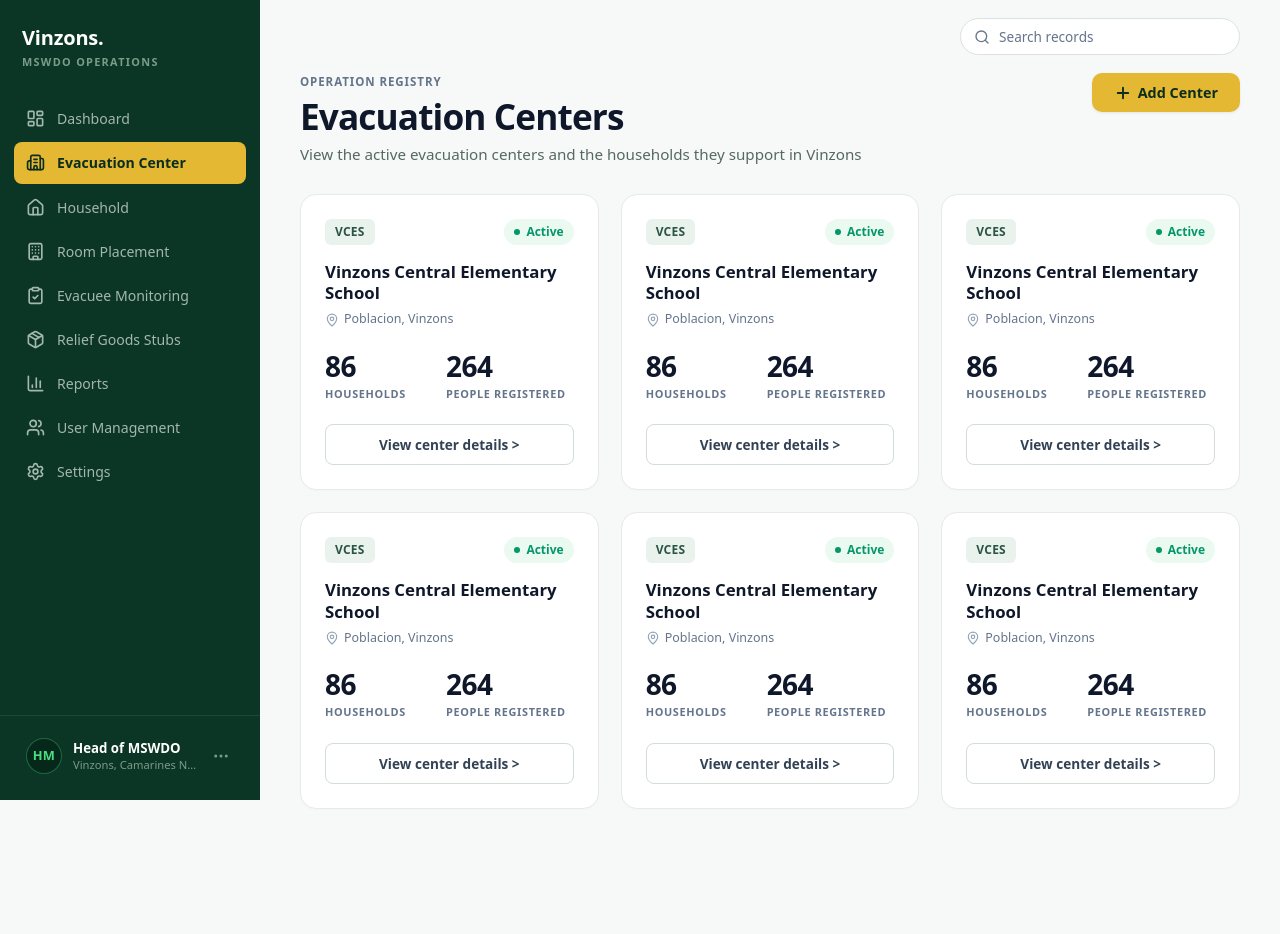
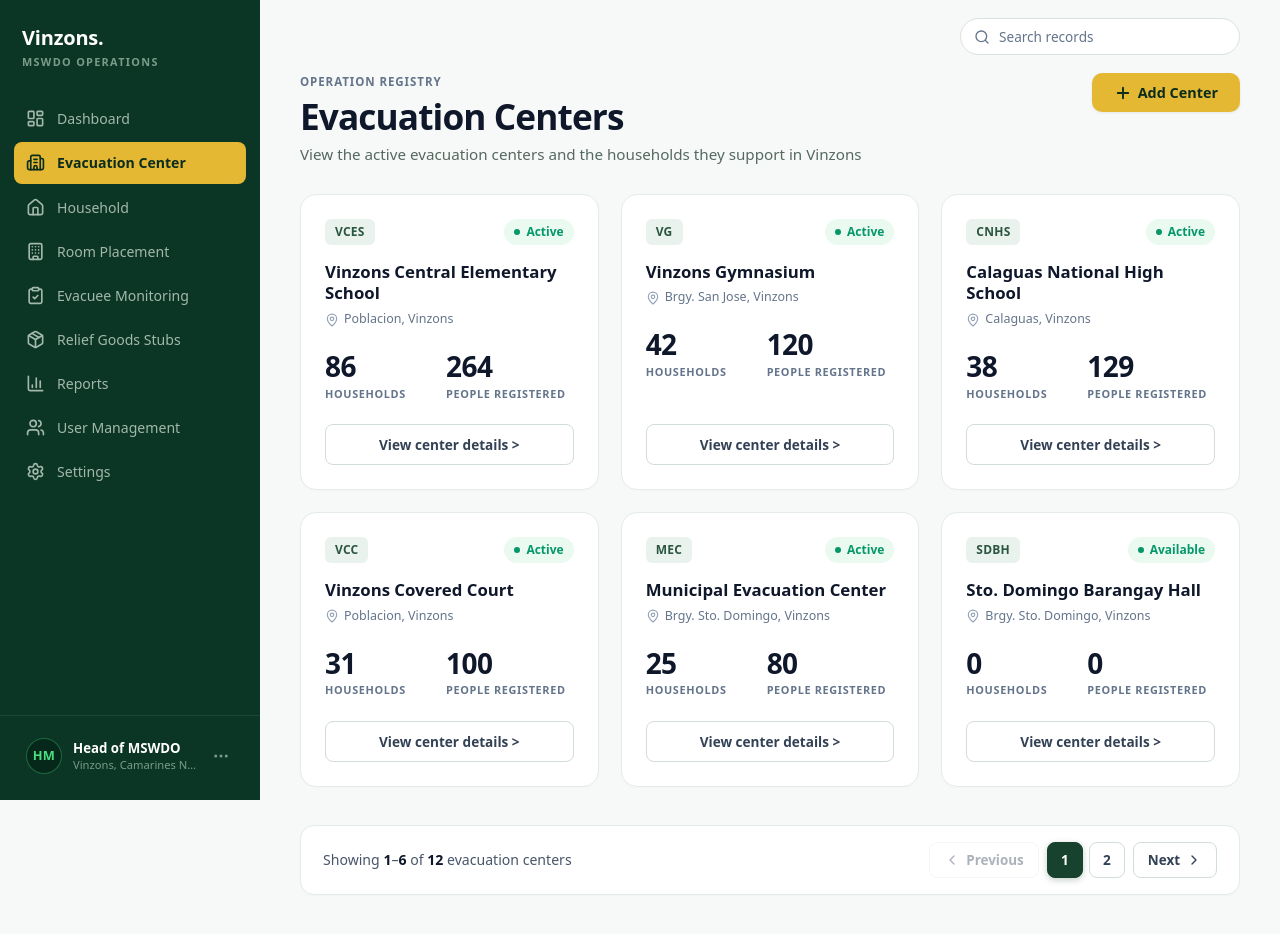
Before and after one commit to shironxiao/mswdo-vinzons, a React (Vite) app: page /admin/evacuation-center in a window 1280 px wide. Before the commit the page ends 849 px from the top, so only its background shows below. Built offline with nearby package versions, Linux system fonts and the light colour scheme.

Commit message:
pagiantion in admin adn mobile

```diff
--- a/src/pages/Admin/EvacuationCenter.css
+++ b/src/pages/Admin/EvacuationCenter.css
@@ -348,4 +348,103 @@
   .vin-centers-grid {
     grid-template-columns: 1fr;
   }
+  .vin-admin-pagination {
+    flex-direction: column;
+    align-items: center;
+    gap: 12px;
+  }
 }
+
+/* ==========================================================
+   Admin Evacuation Center Pagination
+   ========================================================== */
+.vin-admin-pagination {
+  display: flex;
+  align-items: center;
+  justify-content: space-between;
+  padding: 16px 22px;
+  background: #ffffff;
+  border: 1px solid #e5ebe7;
+  border-radius: 14px;
+  box-shadow: 0 1px 3px rgba(0, 0, 0, 0.02);
+  margin-top: 10px;
+}
+
+.vin-pagination-info {
+  font-size: 0.88rem;
+  color: #475569;
+}
+
+.vin-pagination-info strong {
+  color: #0f172a;
+  font-weight: 700;
+}
+
+.vin-pagination-btns {
+  display: flex;
+  align-items: center;
+  gap: 8px;
+}
+
+.vin-page-nav-btn {
+  display: inline-flex;
+  align-items: center;
+  gap: 6px;
+  height: 36px;
+  padding: 0 14px;
+  border-radius: 8px;
+  border: 1.5px solid #d2ddd6;
+  background: #ffffff;
+  color: #334155;
+  font-size: 0.84rem;
+  font-weight: 600;
+  cursor: pointer;
+  transition: all 0.15s ease;
+}
+
+.vin-page-nav-btn:hover:not(:disabled) {
+  background: #f8fafc;
+  border-color: #0b3524;
+  color: #0b3524;
+}
+
+.vin-page-nav-btn:disabled {
+  opacity: 0.4;
+  cursor: not-allowed;
+  border-color: #e2e8f0;
+}
+
+.vin-page-numbers {
+  display: flex;
+  align-items: center;
+  gap: 6px;
+}
+
+.vin-page-num-btn {
+  display: inline-flex;
+  align-items: center;
+  justify-content: center;
+  min-width: 36px;
+  height: 36px;
+  padding: 0 8px;
+  border-radius: 8px;
+  border: 1.5px solid #d2ddd6;
+  background: #ffffff;
+  color: #334155;
+  font-size: 0.85rem;
+  font-weight: 700;
+  cursor: pointer;
+  transition: all 0.15s ease;
+}
+
+.vin-page-num-btn:hover:not(.active) {
+  background: #f1f5f9;
+  border-color: #cbd5e1;
+}
+
+.vin-page-num-btn.active {
+  background: #17422d;
+  color: #ffffff;
+  border-color: #17422d;
+  box-shadow: 0 2px 6px rgba(23, 66, 45, 0.25);
+}
--- a/src/pages/Admin/EvacuationCenter.jsx
+++ b/src/pages/Admin/EvacuationCenter.jsx
@@ -1,5 +1,5 @@
 import { useState } from 'react';
-import { MapPin, Plus, X } from 'lucide-react';
+import { MapPin, Plus, X, ChevronLeft, ChevronRight } from 'lucide-react';
 import './EvacuationCenter.css';
 
 const INITIAL_CENTERS = [
@@ -14,53 +14,110 @@ const INITIAL_CENTERS = [
   },
   {
     id: 2,
-    code: 'VCES',
-    name: 'Vinzons Central Elementary School',
-    location: 'Poblacion, Vinzons',
-    households: 86,
-    peopleRegistered: 264,
+    code: 'VG',
+    name: 'Vinzons Gymnasium',
+    location: 'Brgy. San Jose, Vinzons',
+    households: 42,
+    peopleRegistered: 120,
     status: 'Active',
   },
   {
     id: 3,
-    code: 'VCES',
-    name: 'Vinzons Central Elementary School',
-    location: 'Poblacion, Vinzons',
-    households: 86,
-    peopleRegistered: 264,
+    code: 'CNHS',
+    name: 'Calaguas National High School',
+    location: 'Calaguas, Vinzons',
+    households: 38,
+    peopleRegistered: 129,
     status: 'Active',
   },
   {
     id: 4,
-    code: 'VCES',
-    name: 'Vinzons Central Elementary School',
+    code: 'VCC',
+    name: 'Vinzons Covered Court',
     location: 'Poblacion, Vinzons',
-    households: 86,
-    peopleRegistered: 264,
+    households: 31,
+    peopleRegistered: 100,
     status: 'Active',
   },
   {
     id: 5,
-    code: 'VCES',
-    name: 'Vinzons Central Elementary School',
-    location: 'Poblacion, Vinzons',
-    households: 86,
-    peopleRegistered: 264,
+    code: 'MEC',
+    name: 'Municipal Evacuation Center',
+    location: 'Brgy. Sto. Domingo, Vinzons',
+    households: 25,
+    peopleRegistered: 80,
     status: 'Active',
   },
   {
     id: 6,
-    code: 'VCES',
-    name: 'Vinzons Central Elementary School',
-    location: 'Poblacion, Vinzons',
-    households: 86,
-    peopleRegistered: 264,
+    code: 'SDBH',
+    name: 'Sto. Domingo Barangay Hall',
+    location: 'Brgy. Sto. Domingo, Vinzons',
+    households: 0,
+    peopleRegistered: 0,
+    status: 'Available',
+  },
+  {
+    id: 7,
+    code: 'MES',
+    name: 'Matango Elementary School',
+    location: 'Brgy. Matango, Vinzons',
+    households: 18,
+    peopleRegistered: 54,
     status: 'Active',
+  },
+  {
+    id: 8,
+    code: 'ANHS',
+    name: 'Aguit-it National High School',
+    location: 'Brgy. Aguit-it, Vinzons',
+    households: 14,
+    peopleRegistered: 48,
+    status: 'Active',
+  },
+  {
+    id: 9,
+    code: 'BES',
+    name: 'Banocboc Elementary School',
+    location: 'Brgy. Banocboc, Vinzons',
+    households: 0,
+    peopleRegistered: 0,
+    status: 'Available',
+  },
+  {
+    id: 10,
+    code: 'MBH',
+    name: 'Mangcayo Barangay Hall',
+    location: 'Brgy. Mangcayo, Vinzons',
+    households: 9,
+    peopleRegistered: 28,
+    status: 'Active',
+  },
+  {
+    id: 11,
+    code: 'SES',
+    name: 'Sabang Elementary School',
+    location: 'Brgy. Sabang, Vinzons',
+    households: 0,
+    peopleRegistered: 0,
+    status: 'Available',
+  },
+  {
+    id: 12,
+    code: 'PHS',
+    name: 'Pinagtigasan High School',
+    location: 'Brgy. Pinagtigasan, Vinzons',
+    households: 0,
+    peopleRegistered: 0,
+    status: 'Available',
   },
 ];
 
 export default function EvacuationCenter() {
   const [centers, setCenters] = useState(INITIAL_CENTERS);
+  const [currentPage, setCurrentPage] = useState(1);
+  const pageSize = 6;
+
   const [isModalOpen, setIsModalOpen] = useState(false);
   const [formData, setFormData] = useState({
     code: '',
@@ -69,6 +126,10 @@ export default function EvacuationCenter() {
     households: '',
     peopleRegistered: '',
   });
+
+  const totalPages = Math.ceil(centers.length / pageSize) || 1;
+  const startIndex = (currentPage - 1) * pageSize;
+  const paginatedCenters = centers.slice(startIndex, startIndex + pageSize);
 
   const handleInputChange = (e) => {
     const { name, value } = e.target;
@@ -90,6 +151,7 @@ export default function EvacuationCenter() {
     };
 
     setCenters((prev) => [newCenter, ...prev]);
+    setCurrentPage(1);
     setFormData({ code: '', name: '', location: '', households: '', peopleRegistered: '' });
     setIsModalOpen(false);
   };
@@ -118,7 +180,7 @@ export default function EvacuationCenter() {
 
       {/* Grid of Evacuation Center Cards */}
       <div className="vin-centers-grid">
-        {centers.map((center) => (
+        {paginatedCenters.map((center) => (
           <div key={center.id} className="vin-center-card">
             {/* Top Badges */}
             <div className="vin-card-badges">
@@ -159,6 +221,52 @@ export default function EvacuationCenter() {
           </div>
         ))}
       </div>
+
+      {/* Pagination Controls */}
+      {centers.length > 0 && (
+        <div className="vin-admin-pagination">
+          <span className="vin-pagination-info">
+            Showing <strong>{startIndex + 1}</strong>–<strong>{Math.min(startIndex + pageSize, centers.length)}</strong> of <strong>{centers.length}</strong> evacuation centers
+          </span>
+
+          <div className="vin-pagination-btns">
+            <button
+              type="button"
+              className="vin-page-nav-btn"
+              disabled={currentPage === 1}
+              onClick={() => setCurrentPage((p) => Math.max(1, p - 1))}
+              aria-label="Previous page"
+            >
+              <ChevronLeft size={16} />
+              <span>Previous</span>
+            </button>
+
+            <div className="vin-page-numbers">
+              {Array.from({ length: totalPages }, (_, i) => i + 1).map((pageNum) => (
+                <button
+                  key={pageNum}
+                  type="button"
+                  className={`vin-page-num-btn ${pageNum === currentPage ? 'active' : ''}`}
+                  onClick={() => setCurrentPage(pageNum)}
+                >
+                  {pageNum}
+                </button>
+              ))}
+            </div>
+
+            <button
+              type="button"
+              className="vin-page-nav-btn"
+              disabled={currentPage === totalPages}
+              onClick={() => setCurrentPage((p) => Math.min(totalPages, p + 1))}
+              aria-label="Next page"
+            >
+              <span>Next</span>
+              <ChevronRight size={16} />
+            </button>
+          </div>
+        </div>
+      )}
 
       {/* Add Center Modal (UI Only) */}
       {isModalOpen && (
```
